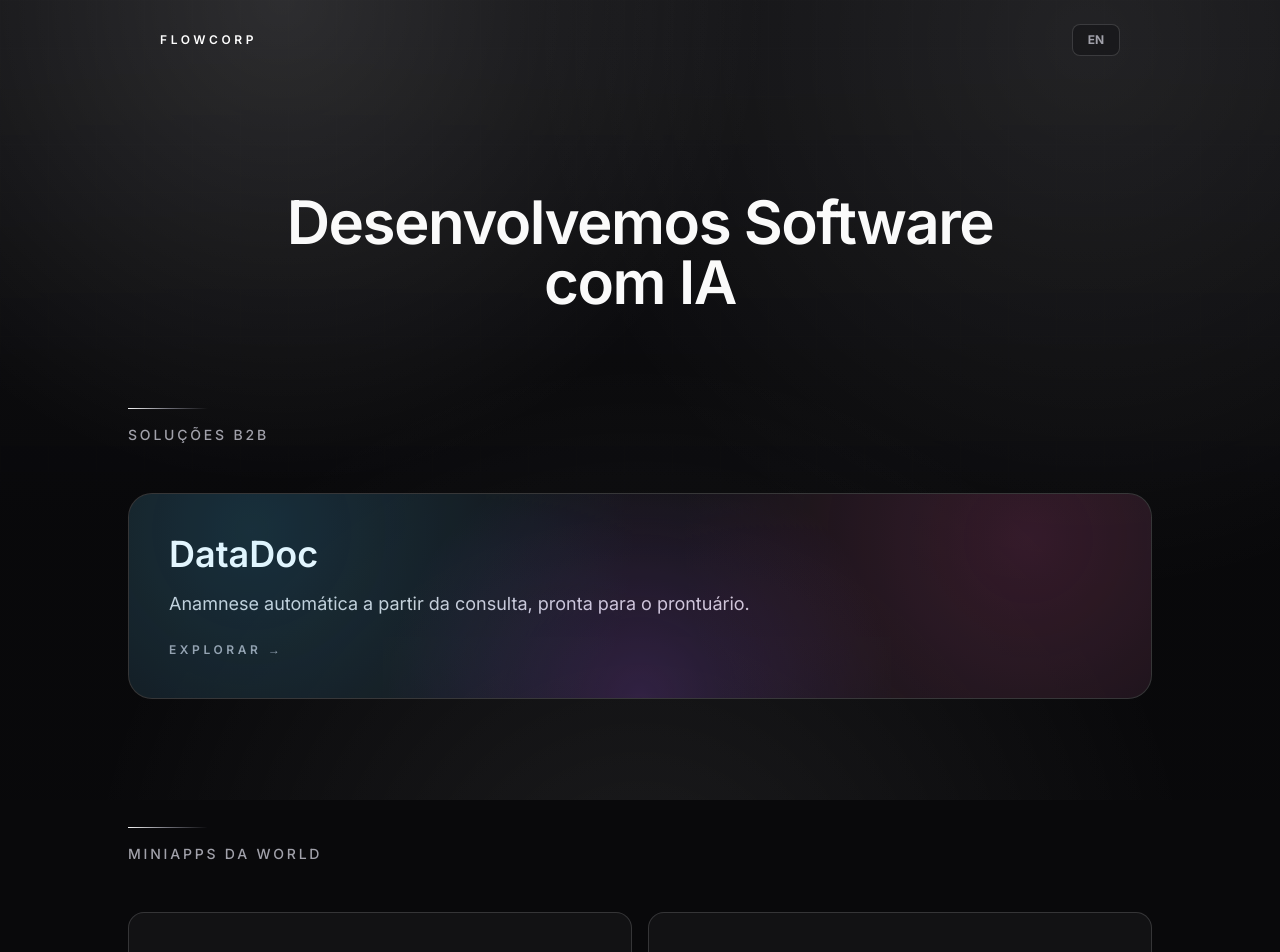
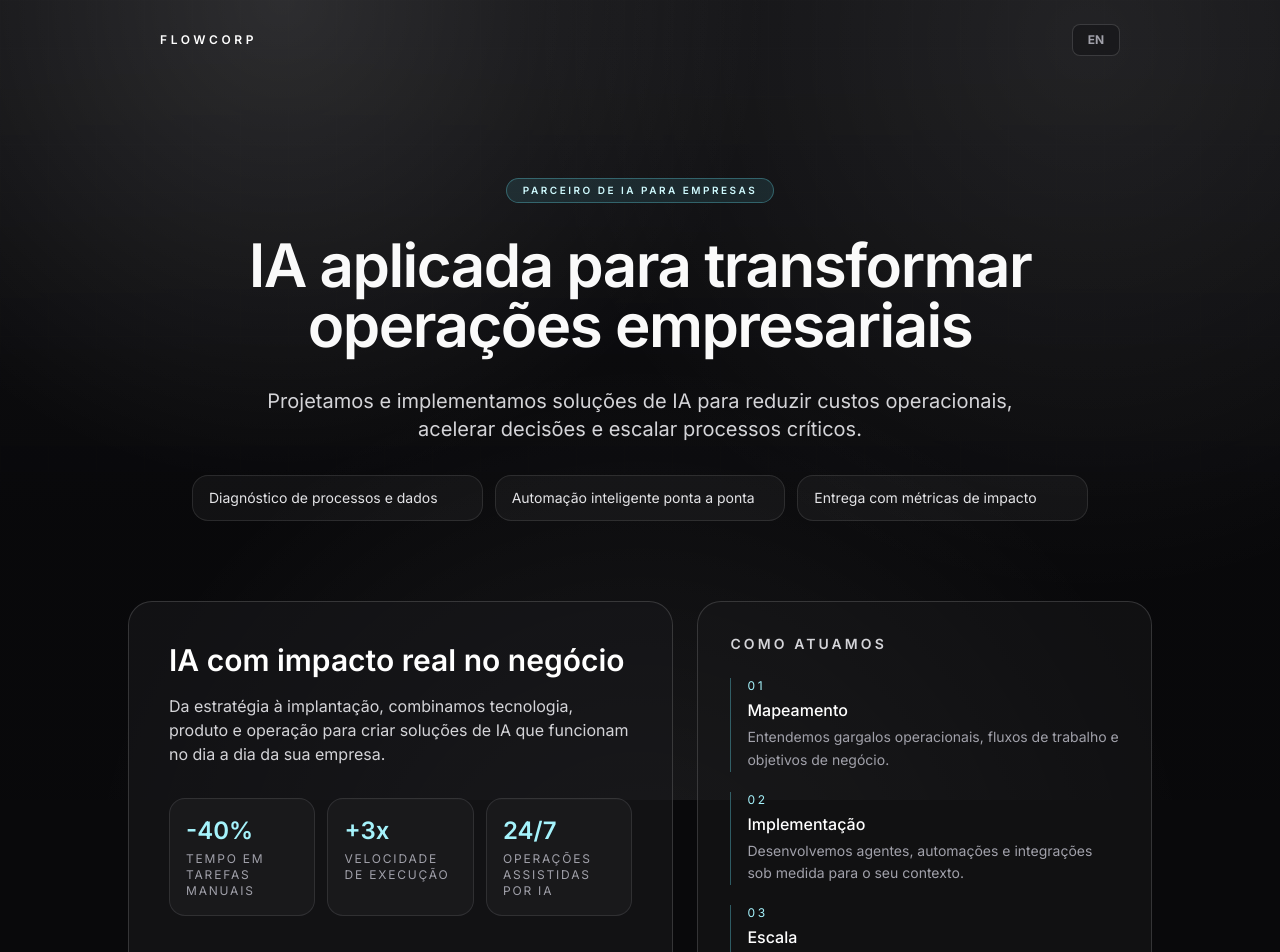
Before and after one commit to igorbiccas/flowcorp-site, a React (Vite) app: page / in a window 1280 px wide. Shown: the top 952 px of the page. Built offline with nearby package versions, Linux system fonts and the light colour scheme.

Commit message:
Redesign home to emphasize enterprise applied AI

```diff
--- a/App.tsx
+++ b/App.tsx
@@ -97,14 +97,58 @@ const App: React.FC = () => {
 
       <Header />
 
-      <main className="relative z-10 flex flex-col pt-32 md:pt-48">
+      <main className="relative z-10 flex flex-col pt-32 md:pt-44">
         <section className="px-6 md:px-8">
           <div className="mx-auto w-full max-w-5xl">
             <AnimatedSection className="space-y-10 md:space-y-12" delay="duration-700">
-              <div className="mx-auto max-w-3xl text-center">
+              <div className="mx-auto max-w-4xl space-y-8 text-center">
+                <span className="inline-flex items-center rounded-full border border-cyan-300/30 bg-cyan-300/10 px-4 py-1 text-[10px] font-semibold uppercase tracking-[0.25em] text-cyan-100">
+                  {t.app.enterprisePill}
+                </span>
                 <h1 className="text-4xl font-semibold leading-[1.05] tracking-tight text-zinc-50 md:text-6xl">
                   {t.app.hero.title}
                 </h1>
+                <p className="mx-auto max-w-3xl text-base leading-relaxed text-zinc-300 md:text-xl">
+                  {t.app.hero.subtitle}
+                </p>
+                <div className="grid gap-3 text-left md:grid-cols-3">
+                  {t.app.heroHighlights.map((item: string) => (
+                    <div key={item} className="rounded-2xl border border-white/10 bg-white/[0.04] px-4 py-3 text-sm text-zinc-200">
+                      {item}
+                    </div>
+                  ))}
+                </div>
+              </div>
+            </AnimatedSection>
+          </div>
+        </section>
+
+        <section className="mt-20 px-6 md:px-8">
+          <div className="mx-auto grid w-full max-w-5xl gap-6 md:grid-cols-[1.2fr_1fr]">
+            <AnimatedSection className="rounded-3xl border border-white/15 bg-zinc-900/65 p-8 md:p-10" delay="duration-700">
+              <div className="space-y-4">
+                <h2 className="text-2xl font-semibold text-white md:text-3xl">{t.app.trust.title}</h2>
+                <p className="text-sm leading-relaxed text-zinc-300 md:text-base">{t.app.trust.description}</p>
+              </div>
+              <div className="mt-8 grid gap-3 sm:grid-cols-3">
+                {t.app.trust.metrics.map((metric: { value: string; label: string }) => (
+                  <div key={metric.label} className="rounded-2xl border border-white/10 bg-white/[0.03] px-4 py-4">
+                    <div className="text-2xl font-semibold text-cyan-200">{metric.value}</div>
+                    <div className="mt-1 text-xs uppercase tracking-[0.15em] text-zinc-400">{metric.label}</div>
+                  </div>
+                ))}
+              </div>
+            </AnimatedSection>
+            <AnimatedSection className="rounded-3xl border border-white/15 bg-zinc-900/55 p-8" delay="duration-700">
+              <h3 className="text-sm font-semibold uppercase tracking-[0.22em] text-zinc-300">{t.app.process.title}</h3>
+              <div className="mt-6 space-y-5">
+                {t.app.process.steps.map((step: { title: string; description: string }, index: number) => (
+                  <div key={step.title} className="border-l border-cyan-300/35 pl-4">
+                    <div className="text-xs uppercase tracking-[0.22em] text-cyan-200">0{index + 1}</div>
+                    <div className="mt-1 text-base font-medium text-white">{step.title}</div>
+                    <p className="mt-1 text-sm leading-relaxed text-zinc-400">{step.description}</p>
+                  </div>
+                ))}
               </div>
             </AnimatedSection>
           </div>
--- a/translations.ts
+++ b/translations.ts
@@ -8,8 +8,8 @@ export const translations = {
     },
     app: {
       hero: {
-        title: "Desenvolvemos Software com IA",
-        subtitle: "Automação, organização de dados e soluções sob medida.",
+        title: "IA aplicada para transformar operações empresariais",
+        subtitle: "Projetamos e implementamos soluções de IA para reduzir custos operacionais, acelerar decisões e escalar processos críticos.",
         contactButton: "entre em contato",
         whatWeDoTitle: "O que fazemos",
         whatWeDoItems: [
@@ -22,6 +22,39 @@ export const translations = {
       projectsTitle: "Soluções B2B",
       miniAppsTitle: "Miniapps da World",
       explore: "Explorar →",
+      enterprisePill: "Parceiro de IA para empresas",
+      heroHighlights: [
+        "Diagnóstico de processos e dados",
+        "Automação inteligente ponta a ponta",
+        "Entrega com métricas de impacto",
+      ],
+      trust: {
+        title: "IA com impacto real no negócio",
+        description:
+          "Da estratégia à implantação, combinamos tecnologia, produto e operação para criar soluções de IA que funcionam no dia a dia da sua empresa.",
+        metrics: [
+          { value: "-40%", label: "tempo em tarefas manuais" },
+          { value: "+3x", label: "velocidade de execução" },
+          { value: "24/7", label: "operações assistidas por IA" },
+        ],
+      },
+      process: {
+        title: "Como atuamos",
+        steps: [
+          {
+            title: "Mapeamento",
+            description: "Entendemos gargalos operacionais, fluxos de trabalho e objetivos de negócio.",
+          },
+          {
+            title: "Implementação",
+            description: "Desenvolvemos agentes, automações e integrações sob medida para o seu contexto.",
+          },
+          {
+            title: "Escala",
+            description: "Monitoramos indicadores e evoluímos continuamente para maximizar ROI.",
+          },
+        ],
+      },
       stats: {
         usersLabel: "Usuários",
         appsLabel: "Apps",
@@ -181,8 +214,8 @@ export const translations = {
     },
     app: {
       hero: {
-        title: "We apply AI to solve real business problems.",
-        subtitle: "Automation, data organization, and tailor-made solutions.",
+        title: "Applied AI to transform enterprise operations.",
+        subtitle: "We design and implement AI solutions to reduce operational costs, speed up decisions, and scale mission-critical workflows.",
         contactButton: "contact us",
         whatWeDoTitle: "What we do",
         whatWeDoItems: [
@@ -195,6 +228,39 @@ export const translations = {
       projectsTitle: "B2B Solutions",
       miniAppsTitle: "World Mini-Apps",
       explore: "Explore →",
+      enterprisePill: "AI partner for enterprises",
+      heroHighlights: [
+        "Process and data diagnostics",
+        "End-to-end intelligent automation",
+        "Delivery with measurable impact",
+      ],
+      trust: {
+        title: "AI with real business impact",
+        description:
+          "From strategy to rollout, we combine technology, product, and operations to build AI solutions that perform in real-world enterprise environments.",
+        metrics: [
+          { value: "-40%", label: "time spent on manual work" },
+          { value: "+3x", label: "execution speed" },
+          { value: "24/7", label: "AI-assisted operations" },
+        ],
+      },
+      process: {
+        title: "How we work",
+        steps: [
+          {
+            title: "Discovery",
+            description: "We map operational bottlenecks, workflows, and business outcomes.",
+          },
+          {
+            title: "Implementation",
+            description: "We build custom agents, automations, and integrations for your context.",
+          },
+          {
+            title: "Scale",
+            description: "We monitor KPIs and continuously optimize to maximize ROI.",
+          },
+        ],
+      },
       stats: {
         usersLabel: "Users",
         appsLabel: "Apps",
```
